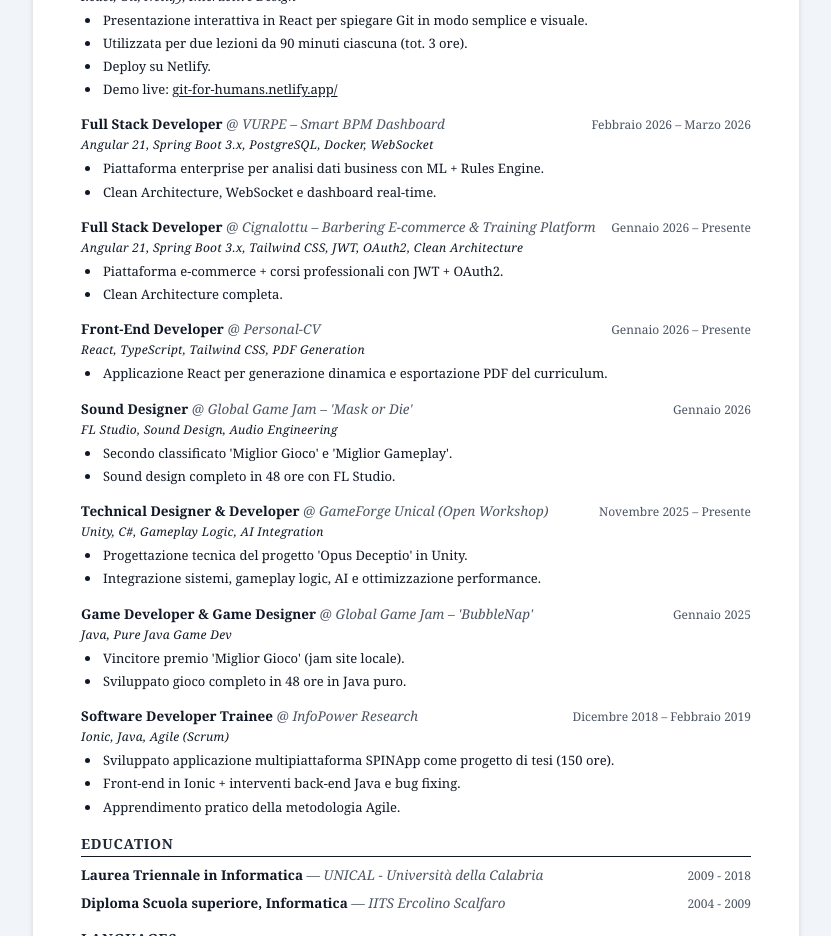
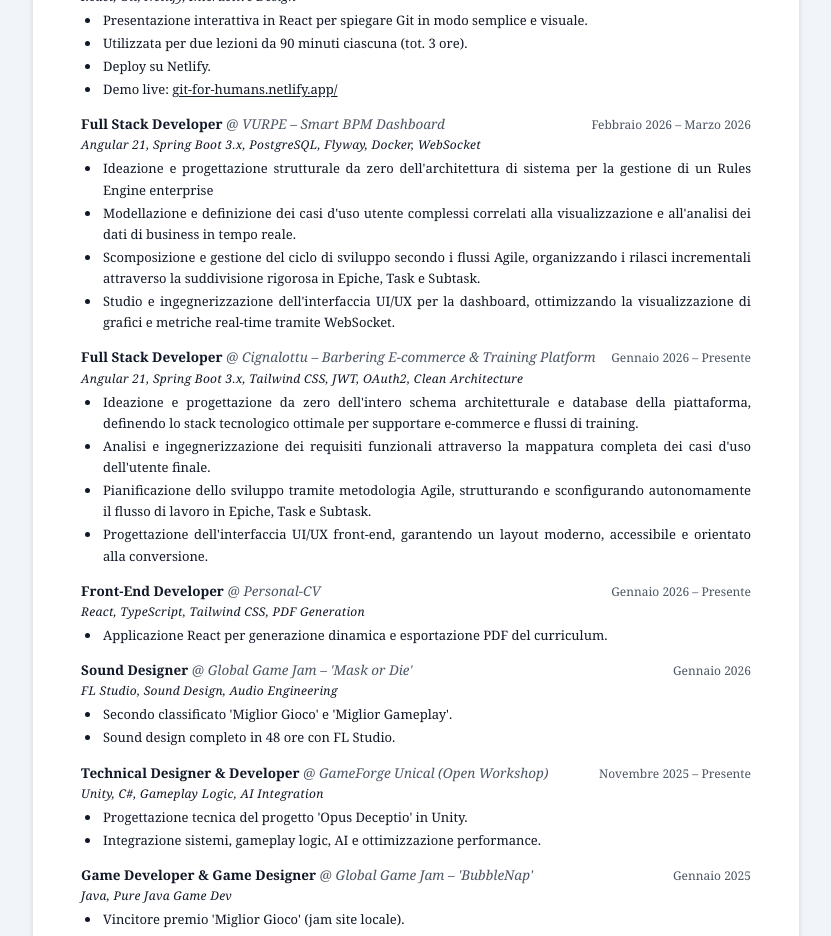
Before and after one commit to VioliHate/personal-cv, a React (Vite) app: page / in a window 1280 px wide. Shown: the part 1160-2096 px from the top of the page, without its empty margins (224-1055 px from the left). Built offline with nearby package versions, Linux system fonts and the light colour scheme.

Commit message:
Update cvData.tsx

```diff
--- a/src/data/cvData.tsx
+++ b/src/data/cvData.tsx
@@ -192,8 +192,10 @@
         "Clean Architecture",
       ],
       description: [
-        "Piattaforma e-commerce + corsi professionali con JWT + OAuth2.",
-        "Clean Architecture completa.",
+        "Ideazione e progettazione da zero dell'intero schema architetturale e database della piattaforma, definendo lo stack tecnologico ottimale per supportare e-commerce e flussi di training.",
+        "Analisi e ingegnerizzazione dei requisiti funzionali attraverso la mappatura completa dei casi d'uso dell'utente finale.",
+        "Pianificazione dello sviluppo tramite metodologia Agile, strutturando e sconfigurando autonomamente il flusso di lavoro in Epiche, Task e Subtask.",
+        "Progettazione dell'interfaccia UI/UX front-end, garantendo un layout moderno, accessibile e orientato alla conversione.",
       ],
     },
     {
@@ -205,12 +207,15 @@
         "Angular 21",
         "Spring Boot 3.x",
         "PostgreSQL",
+        "Flyway",
         "Docker",
         "WebSocket",
       ],
       description: [
-        "Piattaforma enterprise per analisi dati business con ML + Rules Engine.",
-        "Clean Architecture, WebSocket e dashboard real-time.",
+        "Ideazione e progettazione strutturale da zero dell'architettura di sistema per la gestione di un Rules Engine enterprise",
+        "Modellazione e definizione dei casi d'uso utente complessi correlati alla visualizzazione e all'analisi dei dati di business in tempo reale.",
+        "Scomposizione e gestione del ciclo di sviluppo secondo i flussi Agile, organizzando i rilasci incrementali attraverso la suddivisione rigorosa in Epiche, Task e Subtask.",
+        "Studio e ingegnerizzazione dell'interfaccia UI/UX per la dashboard, ottimizzando la visualizzazione di grafici e metriche real-time tramite WebSocket.",
       ],
     },
     {
```
